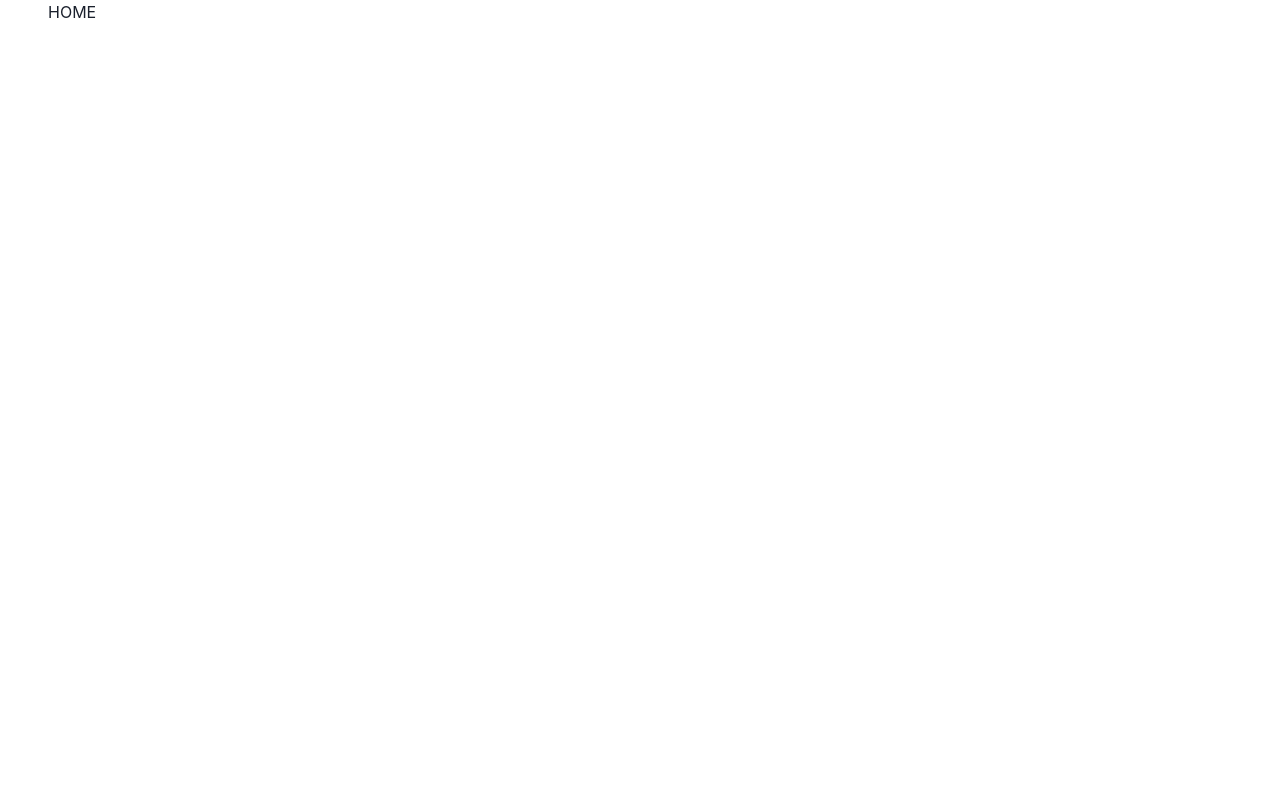
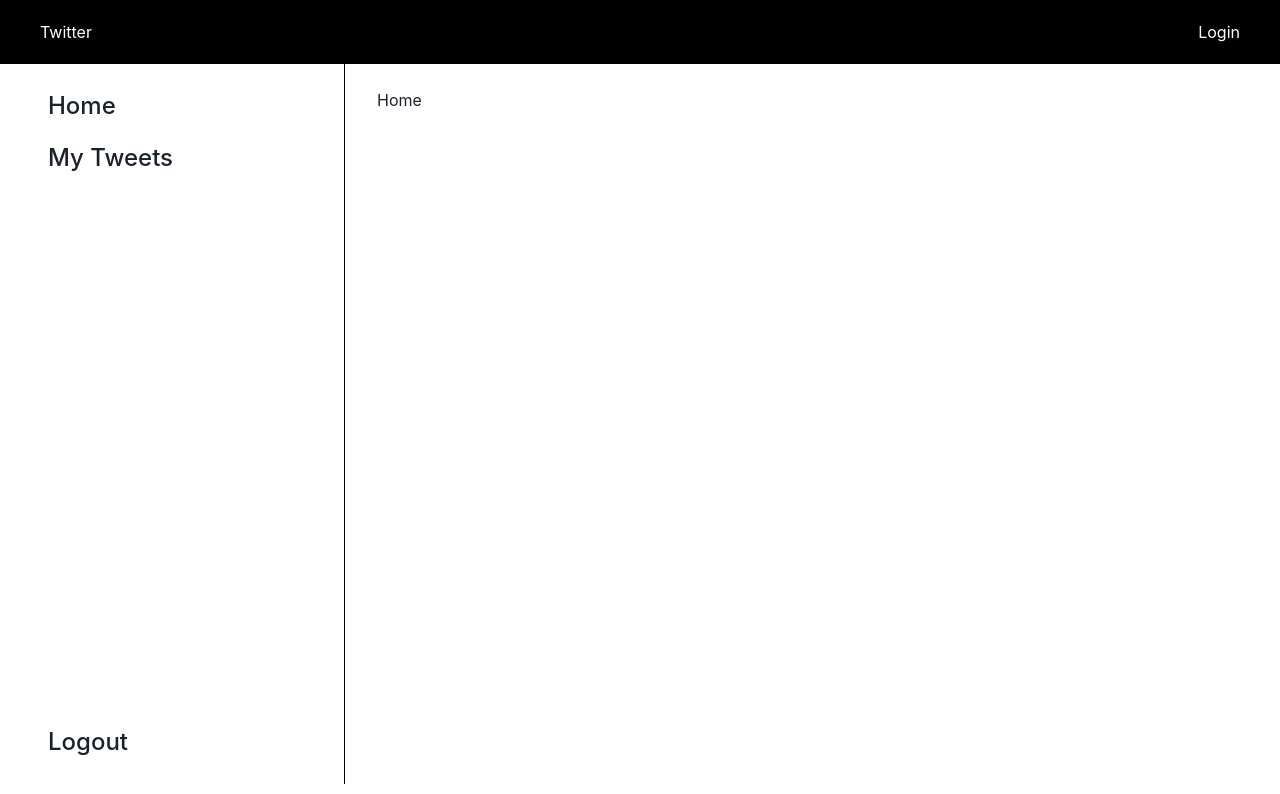
Before and after one commit to aljithkj02/twitter-clone, a React (Vite) app: page / in a window 1280 px wide. Shown: the top 794 px of the page. Built offline with nearby package versions, Linux system fonts and the light colour scheme.

Commit message:
Sidebar created, Home page added

```diff
--- /dev/null
+++ b/src/Components/Navbar.jsx
@@ -0,0 +1,21 @@
+import { Box, Text } from '@chakra-ui/react'
+import React from 'react'
+
+const Navbar = () => {
+    return (
+        <nav>
+            <Box display="flex" justifyContent="space-between"
+                bgColor="black" color="white" px={10} py={5}
+            >
+                <Box>
+                    <Text>Twitter</Text>
+                </Box>
+                <Box>
+                    <Text>Login</Text>
+                </Box>
+            </Box>
+        </nav >
+    )
+}
+
+export default Navbar
--- /dev/null
+++ b/src/Components/SideBar.jsx
@@ -0,0 +1,28 @@
+import { Box, Text } from '@chakra-ui/react'
+import React from 'react'
+import { Link } from 'react-router-dom'
+
+const SideBar = () => {
+    return (
+        <Box display={['none', 'none', 'flex']}
+            flexDir="column" justifyContent="space-between"
+            py={6}
+        >
+            <Box display="flex" flexDir="column" gap={4}>
+                <Link to="/">
+                    <Text fontSize="1.5rem" fontWeight="500">Home</Text>
+                </Link>
+                <Link to="/">
+                    <Text fontSize="1.5rem" fontWeight="500">My Tweets</Text>
+                </Link>
+            </Box>
+            <Box>
+                <Text fontSize="1.5rem" fontWeight="500"
+                    cursor="pointer"
+                >Logout</Text>
+            </Box>
+        </Box>
+    )
+}
+
+export default SideBar
--- /dev/null
+++ b/src/Pages/Home.jsx
@@ -0,0 +1,13 @@
+import { Box } from '@chakra-ui/react'
+import React from 'react'
+
+const Home = () => {
+    return (
+        <Box>
+            Home
+        </Box>
+
+    )
+}
+
+export default Home
--- a/src/Pages/Login.jsx
+++ b/src/Pages/Login.jsx
@@ -1,5 +1,6 @@
 import { Box, Button, Heading, Input, InputGroup, InputRightElement, Stack } from '@chakra-ui/react';
 import React, { useState } from 'react';
+import { login } from '../config';
 
 const Login = () => {
     const [show, setShow] = useState(false);
@@ -15,18 +16,19 @@ const Login = () => {
         })
     }
 
-    const login = (e) => {
+    const loginUser = async (e) => {
         e.preventDefault();
-        console.log(data);
+        const res = await login(data);
+        console.log(res);
     }
     const handleClick = () => setShow(!show);
     return (
         <Box display="flex" alignItems="center" minH="100vh">
-            <Box w="40%" boxShadow="rgba(0, 0, 0, 0.35) 0px 5px 15px" px={8} py={16}
+            <Box w={["95%", "90%", "60%", "40%"]} boxShadow="rgba(0, 0, 0, 0.35) 0px 5px 15px" px={8} py={16}
                 m="auto" borderRadius={8}
             >
                 <Heading textAlign="center">Login</Heading>
-                <form onSubmit={login}>
+                <form onSubmit={loginUser}>
                     <Stack spacing={5} mt={6}>
                         <Input variant='filled' placeholder='Enter username' required={true}
                             name="username" onChange={handleChange} value={data.username}
--- a/src/Routes/MyRoutes.jsx
+++ b/src/Routes/MyRoutes.jsx
@@ -1,17 +1,38 @@
 import { Box, Container } from '@chakra-ui/react'
 import React from 'react'
-import { Route, Routes } from 'react-router-dom'
+import { Outlet, Route, Routes } from 'react-router-dom'
+import Navbar from '../Components/Navbar'
+import SideBar from '../Components/SideBar'
+import Home from '../Pages/Home'
 import Login from '../Pages/Login'
+
+const Layout = () => {
+    return (
+        <Box>
+            <Navbar />
+            <Container maxW="95%" minH="90vh" display={["block", "block", "grid"]}
+                gridTemplateColumns="1fr 3fr"
+            >
+                <SideBar />
+                <Box px={8} py={6} borderLeft={["none", "none", "1px solid black"]}>
+                    <Outlet />
+                </Box>
+            </Container>
+        </Box>
+    )
+}
 
 const MyRoutes = () => {
     return (
-        <Container maxW="95%" minH="100vh">
+        <Box>
             <Routes>
-                <Route path='/' element={<h1>HOME</h1>} />
+                <Route path='/' element={<Layout />}>
+                    <Route path='' element={<Home />} />
+                    <Route path='mytweets' element={<h1>My Tweets</h1>} />
+                </Route>
                 <Route path='/login' element={<Login />} />
-                <Route path='/mytweets' element={<h1>My Tweets</h1>} />
             </Routes>
-        </Container>
+        </Box>
     )
 }
 
--- a/src/config.js
+++ b/src/config.js
@@ -9,7 +9,7 @@ const apiClient = axios.create({
     }
 })
 
-export const login = async (username, password) => {
+export const login = async ({ username, password }) => {
     const response = await apiClient.post('/auth/login', { username, password });
     return response.data;
 }
```
